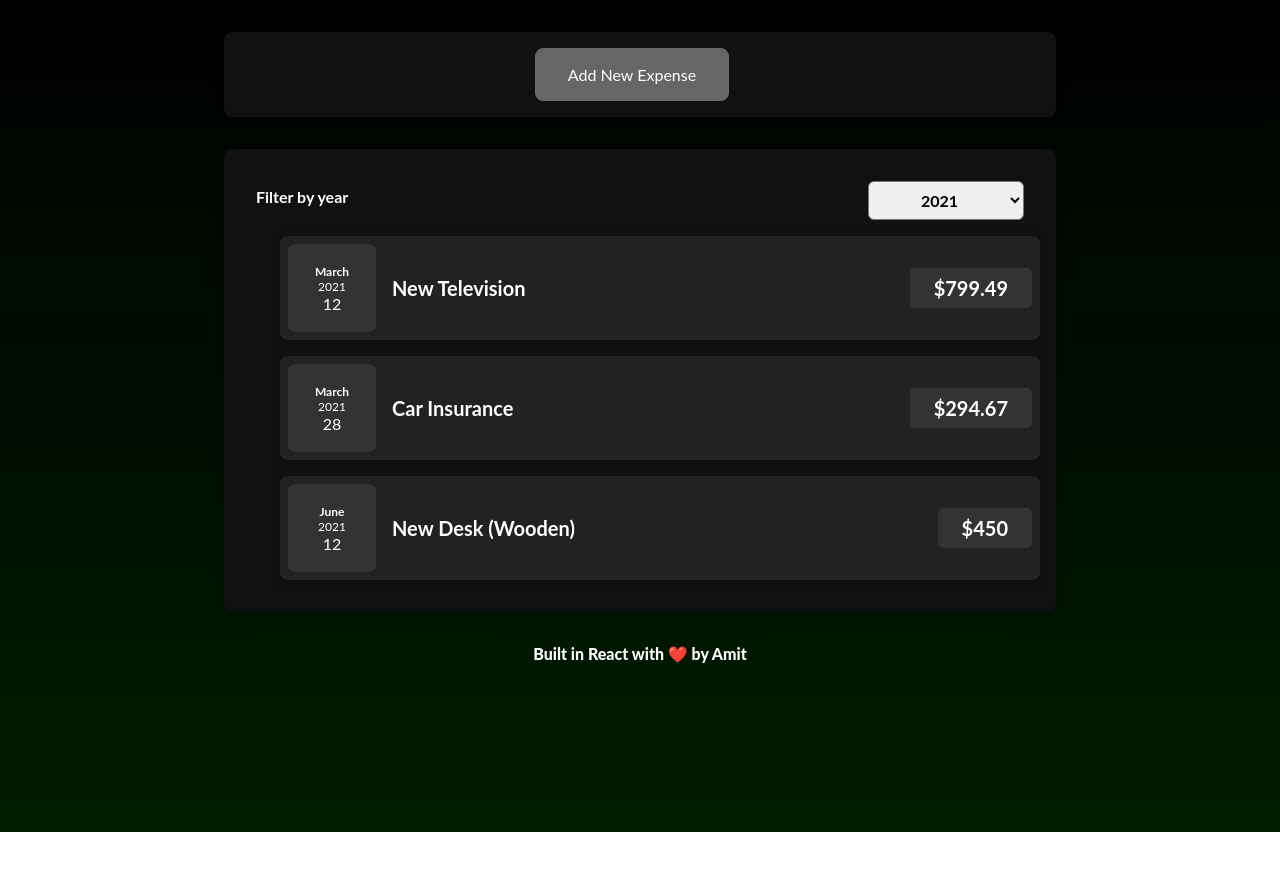
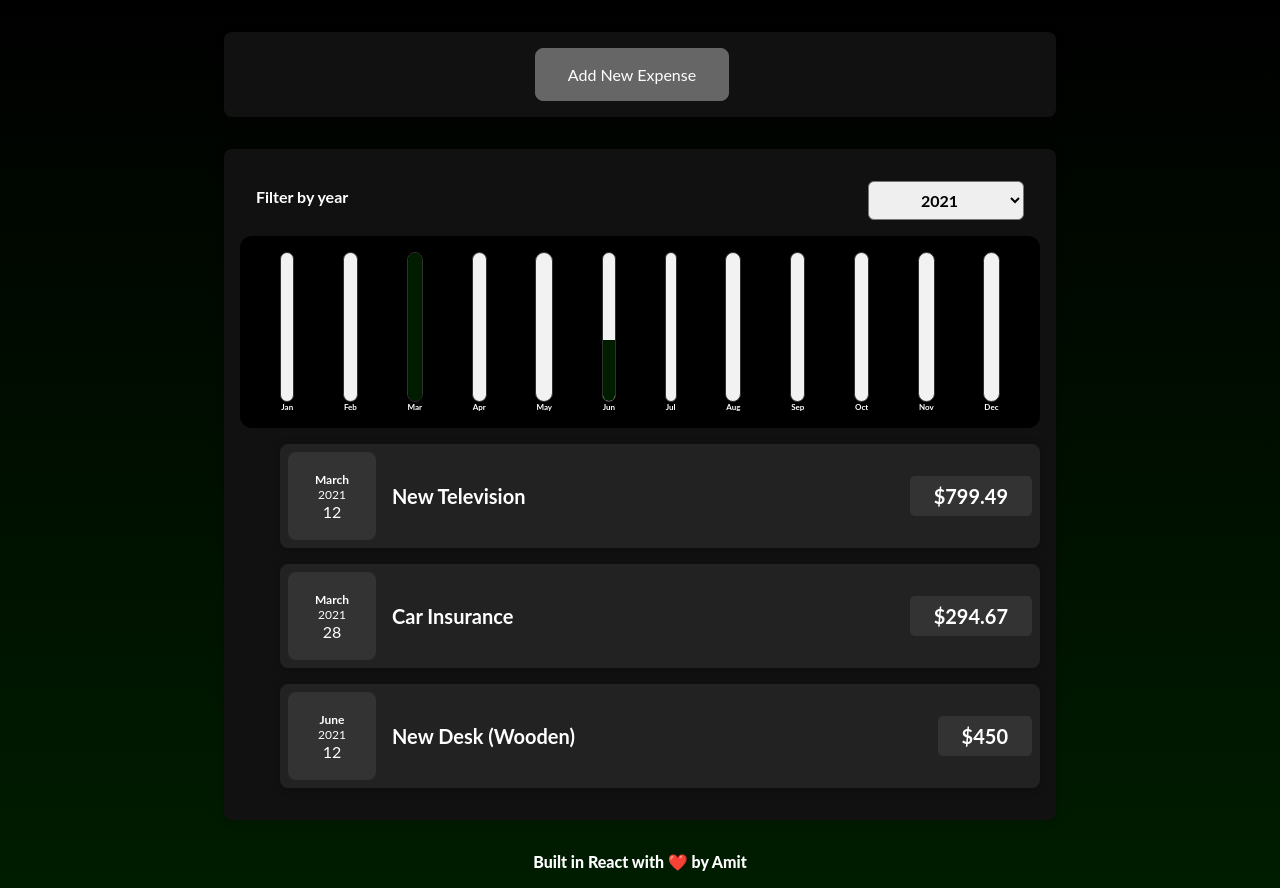
Before and after one commit to amitbhalla/expensecalc, a React (Create React App) app: page / in a window 1280 px wide. Before the commit the page ends 832 px from the top, so only its background shows below. Built offline with nearby package versions, Linux system fonts and the light colour scheme.

Commit message:
Expense Tracker Finished

```diff
--- /dev/null
+++ b/src/components/Chart/Chart.css
@@ -0,0 +1,9 @@
+.chart {
+  padding: 1rem;
+  border-radius: 12px;
+  background-color: black;
+  text-align: center;
+  display: flex;
+  justify-content: space-around;
+  height: 10rem;
+}
--- /dev/null
+++ b/src/components/Chart/Chart.js
@@ -0,0 +1,25 @@
+import React from 'react';
+
+import ChartBar from './ChartBar';
+import './Chart.css';
+
+const Chart = (props) => {
+  const dataPointValues = props.dataPoints.map((dataPoint) => dataPoint.value);
+  const totalMaximum = Math.max(...dataPointValues);
+  return (
+    <div className="chart">
+      {props.dataPoints.map((dataPoint) => {
+        return (
+          <ChartBar
+            key={dataPoint.label}
+            value={dataPoint.value}
+            maxValue={totalMaximum}
+            label={dataPoint.label}
+          />
+        );
+      })}
+    </div>
+  );
+};
+
+export default Chart;
--- /dev/null
+++ b/src/components/Chart/ChartBar.css
@@ -0,0 +1,31 @@
+.chart-bar {
+  height: 100%;
+  display: flex;
+  flex-direction: column;
+  align-items: center;
+}
+
+.chart-bar__inner {
+  height: 100%;
+  width: 100%;
+  border: 1px solid #313131;
+  border-radius: 12px;
+  background-color: #f2f2f2;
+  overflow: hidden;
+  display: flex;
+  flex-direction: column;
+  justify-content: flex-end;
+}
+
+.chart-bar__fill {
+  background-color: #001d00;
+  width: 100%;
+  transition: all 0.3s ease-out;
+}
+
+.chart-bar__label {
+  font-weight: bold;
+  font-size: 0.5rem;
+  text-align: center;
+  color: white;
+}
--- /dev/null
+++ b/src/components/Chart/ChartBar.js
@@ -0,0 +1,24 @@
+import React from 'react';
+
+import './ChartBar.css';
+
+const ChartBar = (props) => {
+  let barFillHeight = '0%';
+
+  if (props.maxValue > 0) {
+    barFillHeight = Math.round((props.value / props.maxValue) * 100) + '%';
+  }
+  return (
+    <div className="chart-bar">
+      <div className="chart-bar__inner">
+        <div
+          className="chart-bar__fill"
+          style={{ height: barFillHeight }}
+        ></div>
+      </div>
+      <div className="chart-bar__label">{props.label}</div>
+    </div>
+  );
+};
+
+export default ChartBar;
--- a/src/components/Expenses/Expenses.js
+++ b/src/components/Expenses/Expenses.js
@@ -4,6 +4,7 @@
 import ExpensesFilter from './ExpensesFilter';
 import ExpensesList from './ExpensesList';
 import './Expenses.css';
+import ExpensesChart from './ExpensesChart';
 
 const Expenses = (props) => {
   const [filteredYear, setFilteredYear] = useState('2021');
@@ -22,6 +23,7 @@
         onChangeFilter={filterChangeHandler}
         selected={filteredYear}
       />
+      <ExpensesChart expenses={filteredExpenses} />
       <ExpensesList items={filteredExpenses} />
     </Card>
   );
--- /dev/null
+++ b/src/components/Expenses/ExpensesChart.js
@@ -0,0 +1,28 @@
+import React from 'react';
+import Chart from '../Chart/Chart';
+
+const ExpensesChart = (props) => {
+  const chartDataPoints = [
+    { label: 'Jan', value: 0 },
+    { label: 'Feb', value: 0 },
+    { label: 'Mar', value: 0 },
+    { label: 'Apr', value: 0 },
+    { label: 'May', value: 0 },
+    { label: 'Jun', value: 0 },
+    { label: 'Jul', value: 0 },
+    { label: 'Aug', value: 0 },
+    { label: 'Sep', value: 0 },
+    { label: 'Oct', value: 0 },
+    { label: 'Nov', value: 0 },
+    { label: 'Dec', value: 0 },
+  ];
+
+  for (let expense of props.expenses) {
+    let expenseMonth = expense.date.getMonth();
+    chartDataPoints[expenseMonth].value += expense.amount;
+  }
+
+  return <Chart dataPoints={chartDataPoints} />;
+};
+
+export default ExpensesChart;
--- a/src/components/NewExpense/ExpenseForm.js
+++ b/src/components/NewExpense/ExpenseForm.js
@@ -21,7 +21,7 @@
     event.preventDefault();
     const expenseData = {
       title: enteredTitle,
-      amount: enteredAmount,
+      amount: +enteredAmount,
       date: new Date(enteredDate),
     };
     props.onSaveExpenseData(expenseData);
```
